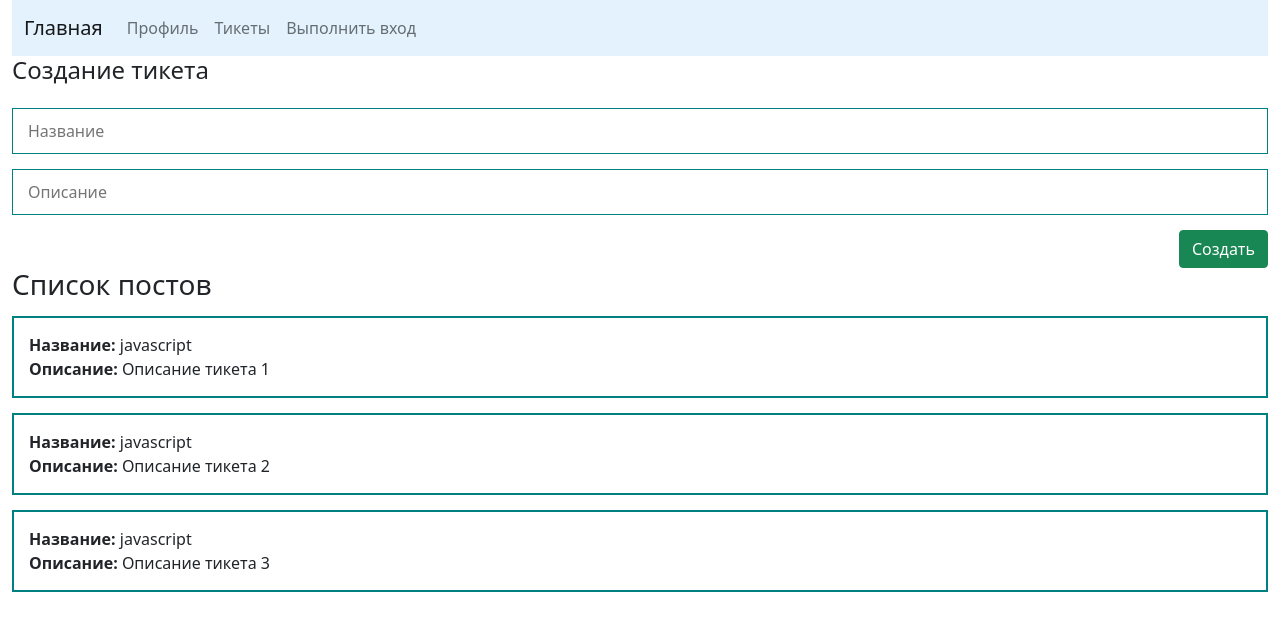
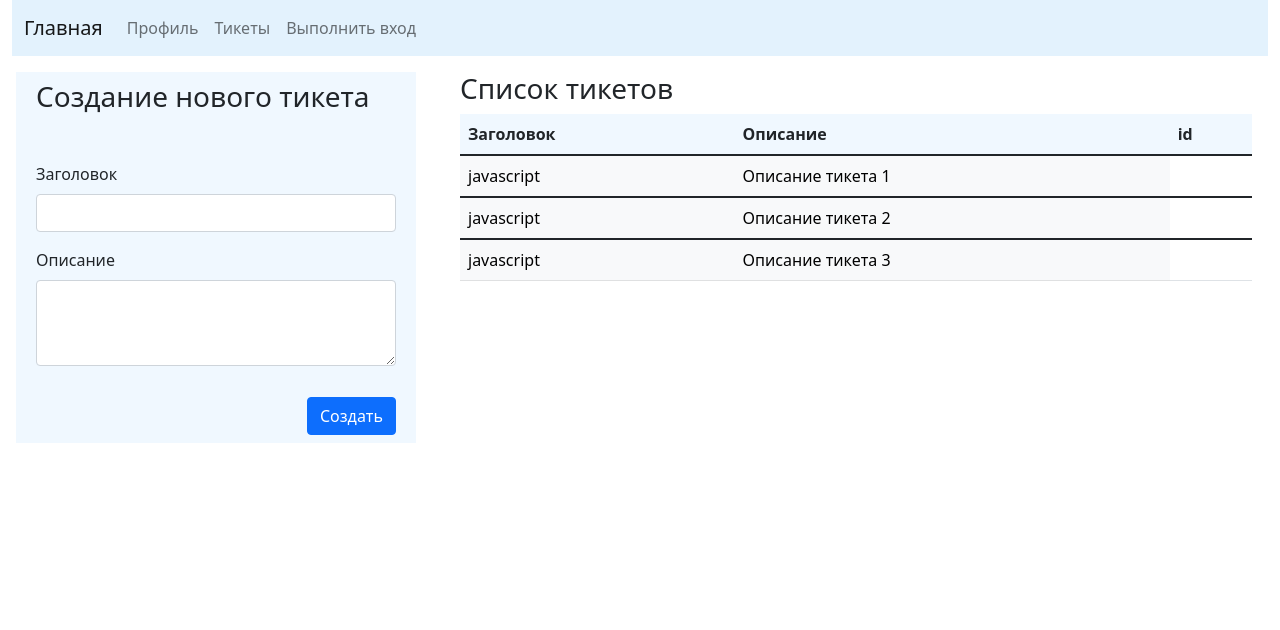
Before and after one commit to Mila18/RedPoint-test-app, a Vue app: page /ticket in a window 1280 px wide. Shown: the top 630 px of the page. Built offline with nearby package versions, Linux system fonts and the light colour scheme.

Commit message:
ticket-page layout

```diff
--- a/src/components/Ticket.vue
+++ b/src/components/Ticket.vue
@@ -1,8 +1,20 @@
 <template>
-    <div class="ticket">
-            <div><strong>Название: </strong>{{ticket.title}}</div>
-            <div><strong>Описание: </strong>{{ticket.body}}</div>
-    </div>
+<tbody>
+    <tr>
+        <td class="table-light">
+            {{ticket.title}}
+        </td>
+        <td class="table-light">
+            {{ticket.body}}
+        </td>
+        <td>
+
+        </td>
+    </tr>
+</tbody>
+
+
+
 </template>
 
 <script>
--- a/src/components/TicketForm.vue
+++ b/src/components/TicketForm.vue
@@ -1,23 +1,18 @@
 <template>
-     <form @submit.prevent>
-            <h4>Создание тикета</h4>
-
-            <input
-            v-model="ticket.title"
-            class="input"
-            type="text"
-            placeholder="Название"
-            />
-
-            <input
-            v-model="ticket.body"
-            class="input"
-            type="text"
-            placeholder="Описание"
-            />
-
-            <button class="btn btn-success" @click="createTicket">Создать</button>
+    <div style="width: 25rem; background-color: aliceblue;">
+        <form class="p-2" @submit.prevent>
+        <h3 class="mb-5">Создание нового тикета</h3>
+        <div class="mb-3">
+            <label for="exampleInputEmail1" class="form-label">Заголовок</label>
+            <input type="text" class="form-control" v-model="ticket.title">
+        </div>
+        <div class="mb-3">
+            <label for="password-input" class="form-label">Описание</label>
+            <textarea class="form-control" rows="3" v-model="ticket.body"></textarea>
+        </div>
+        <button type="submit" class="btn btn-primary" @click="createTicket">Создать</button>
         </form>
+    </div>
 </template>
 
 <script>
--- a/src/components/TicketsList.vue
+++ b/src/components/TicketsList.vue
@@ -1,7 +1,17 @@
 <template>
     <div>
-        <h3>Список постов</h3>
-        <ticket v-for="ticket in tickets" :ticket="ticket"/>
+        <h3>Список тикетов</h3>
+        <table class="table table-hover">
+            <thead>
+            <tr style="background-color:aliceblue;">
+                <th>Заголовок</th>
+                <th>Описание</th>
+                <th>id</th>
+            </tr>
+            </thead>
+
+            <ticket v-for="ticket in tickets" :ticket="ticket"/>
+        </table>
     </div>
 </template>
 
--- a/src/pages/Tickets.vue
+++ b/src/pages/Tickets.vue
@@ -1,7 +1,7 @@
 <template>
-    <div>
-        <ticket-form @create="createTicket"/>
-        <tickets-list :tickets="tickets"/>
+    <div class="row">
+        <ticket-form @create="createTicket" class="m-3 col3"/>
+        <tickets-list :tickets="tickets" class="m-3 col"/>
     </div>
 </template>
 
```
